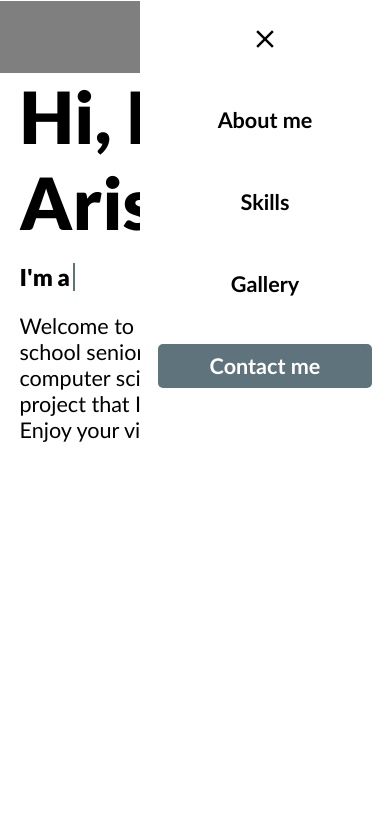
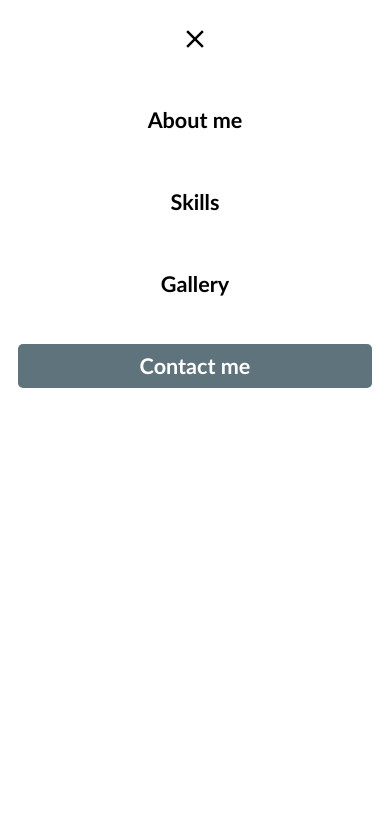
Before and after one commit to acholthitchanta/acholthitchanta.github.io, a plain HTML site: page index.html in a window 390 px wide. Both pictures are taken after a click on the item 348 px from the left and 37 px from the top of the page. Shown: the top 838 px of the page. Drawn offline with Linux system fonts and the light colour scheme.

Commit message:
Update styles.css

```diff
--- a/styles.css
+++ b/styles.css
@@ -48,7 +48,7 @@
     transform: translateY(0);
 }
 
-/* Typing animation (only starts with .typing-start) */
+/* Typing animation */
 .animated-text span {
     position: relative;
 }
@@ -138,10 +138,11 @@ body {
     overflow-x: hidden; /* Prevent horizontal scrolling */
     overscroll-behavior-x: none; /* Prevent swipe navigation */
     touch-action: pan-y pinch-zoom; /* Allow vertical scrolling and pinch-zoom */
+    -webkit-overflow-scrolling: touch; /* Smooth scrolling on iOS */
 }
 
 body.no-swipe {
-    touch-action: none; /* Block all touch gestures during loading */
+    touch-action: none; /* Block all touch during loading */
 }
 
 body.sidebar-open {
@@ -231,7 +232,7 @@ nav {
     backdrop-filter: blur(10px);
     padding: 0 2rem;
     z-index: 3;
-    transition: transform 0.3s ease; /* Smooth transform changes */
+    transition: transform 0.3s ease;
 }
 
 nav li:nth-last-child(2) a {
@@ -292,7 +293,7 @@ nav > ul {
     right: 0;
     background-color: white;
     z-index: 1000;
-    width: 250px; /* Fixed width for all screens */
+    width: 250px;
     height: 100vh;
     display: flex;
     flex-direction: column;
@@ -301,12 +302,12 @@ nav > ul {
     padding: 0.8rem 0;
     transform: translateX(100%);
     transition: transform 0.3s ease-in-out;
-    pointer-events: none; /* Prevent interaction when closed */
+    pointer-events: none;
 }
 
 .sidebar.open {
     transform: translateX(0);
-    pointer-events: auto; /* Allow interaction when open */
+    pointer-events: auto;
 }
 
 .sidebar-overlay {
@@ -316,7 +317,6 @@ nav > ul {
     width: 100%;
     height: 100%;
     z-index: 998;
-    background-color: rgba(0, 0, 0, 0.5); /* Dim background */
     opacity: 0;
     visibility: hidden;
     transition: opacity 0.3s ease-in-out, visibility 0.3s ease-in-out;
@@ -379,10 +379,10 @@ nav > ul {
 }
 
 .intro {
-    z-index: -1;
+    z-index: 0; /* Above background, below nav */
     width: 100%;
     user-select: none;
-    padding: 0 5vw;
+    padding: 5rem 5vw 0; /* Add top padding for nav */
     position: relative;
 }
 
@@ -756,7 +756,7 @@ label {
 
 @media (max-width: 500px) {
     .sidebar {
-        width: 250px; /* Narrower sidebar for mobile */
+        width: 100%;
         background-color: white;
         box-shadow: none;
     }
@@ -771,8 +771,12 @@ label {
 
     nav {
         height: 4rem !important;
-        position: sticky; /* Ensure sticky behavior on mobile */
+        position: sticky;
         justify-content: flex-end !important;
         z-index: 3;
     }
+
+    .intro {
+        padding: 4rem 5vw 0; /* Adjust padding for smaller nav height */
+    }
 }
```
